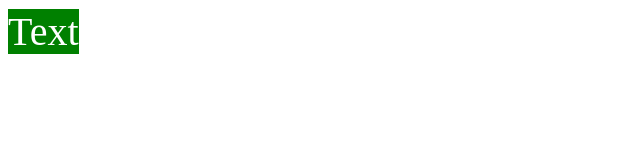
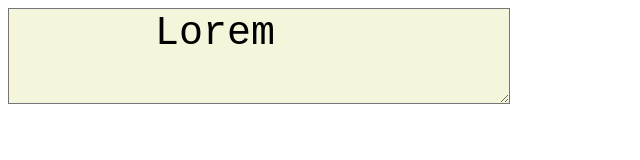
Before and after one commit to woojoung/kakao-clone, a plain HTML site: page index.html in a window 1280 px wide. Shown: the whole page, without its empty margins (0-640 px from the left). Drawn offline with Linux system fonts and the light colour scheme.

Commit message:
Revert "Transition"
This reverts commit 66b03dfc2597933228b400fe8eb4f36ee97318c3.

```diff
--- a/index.html
+++ b/index.html
@@ -3,23 +3,26 @@
   <head>
     <meta charset="UTF-8" />
     <meta name="viewport" content="width=device-width, initial-scale=1.0" />
-    <title>Transitions</title>
+    <title>CSS States</title>
     <style>
       .box {
-        background-color: green;
+        background-color: beige;
         font-size: 40px;
-        color: white;
-        transition: all 0.5s ease-in-out;
       }
       .box:hover {
-        background-color: red;
-        color: blue;
+        background-color: pink;
+      }
+      .box:active {
+        background-color: greenyellow;
+      }
+      .box:focus {
+        background-color: blue;
       }
     </style>
   </head>
   <body>
-    <span class="box">
-      Text
-    </span>
+    <textarea class="box">
+      Lorem
+    </textarea>
   </body>
 </html>
```
